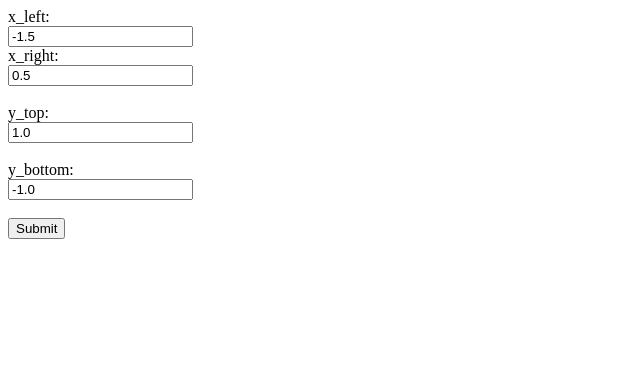
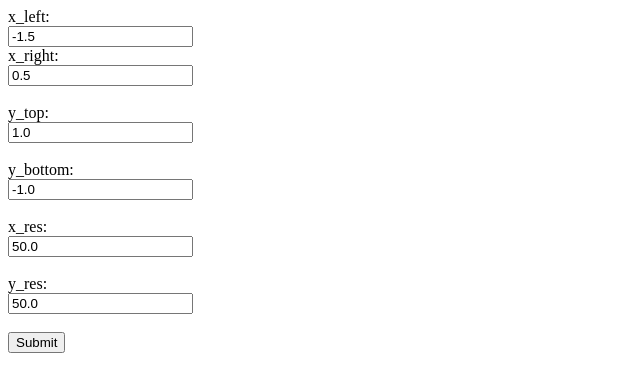
Before and after one commit to alcjzk/Webserv, a plain HTML site: page www/mandelbrot/index.html in a window 1280 px wide. Shown: the whole page, without its empty margins (0-640 px from the left). Drawn offline with Linux system fonts and the light colour scheme.

Commit message:
Fix mandelbrot again

```diff
--- a/www/mandelbrot/index.html
+++ b/www/mandelbrot/index.html
@@ -15,6 +15,11 @@
             <label for="y_bottom">y_bottom:</label><br>
             <input type="number" id="y_bottom" name="y_bottom" value="-1.0"><br><br>
 
+            <label for="x_res">x_res:</label><br>
+            <input type="number" id="x_res" name="x_res" value="50.0"><br><br>
+            <label for="y_res">y_res:</label><br>
+            <input type="number" id="y_res" name="y_res" value="50.0"><br><br>
+
             <input type="submit" value="Submit">
         </form>
     </body>
```
